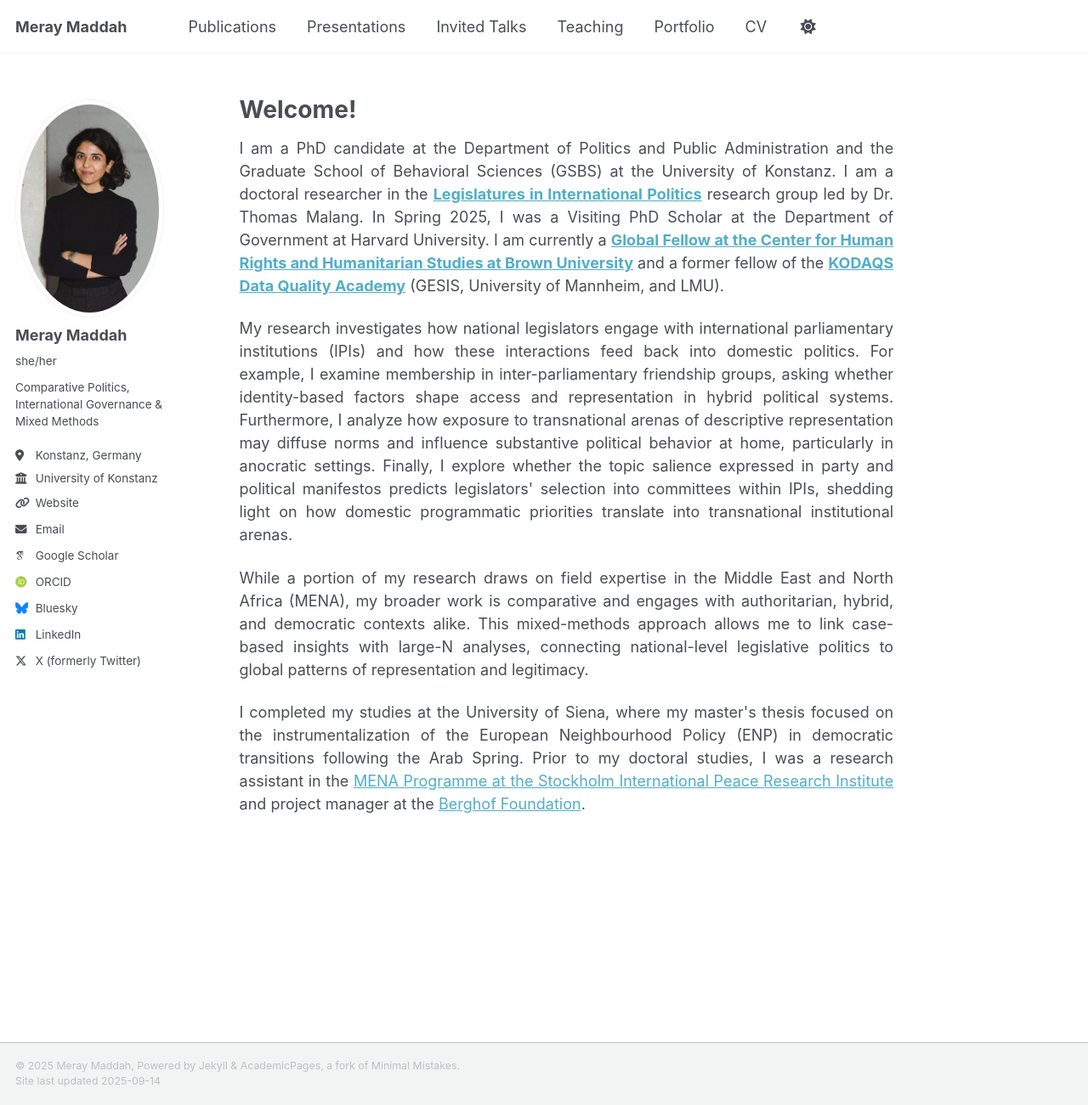
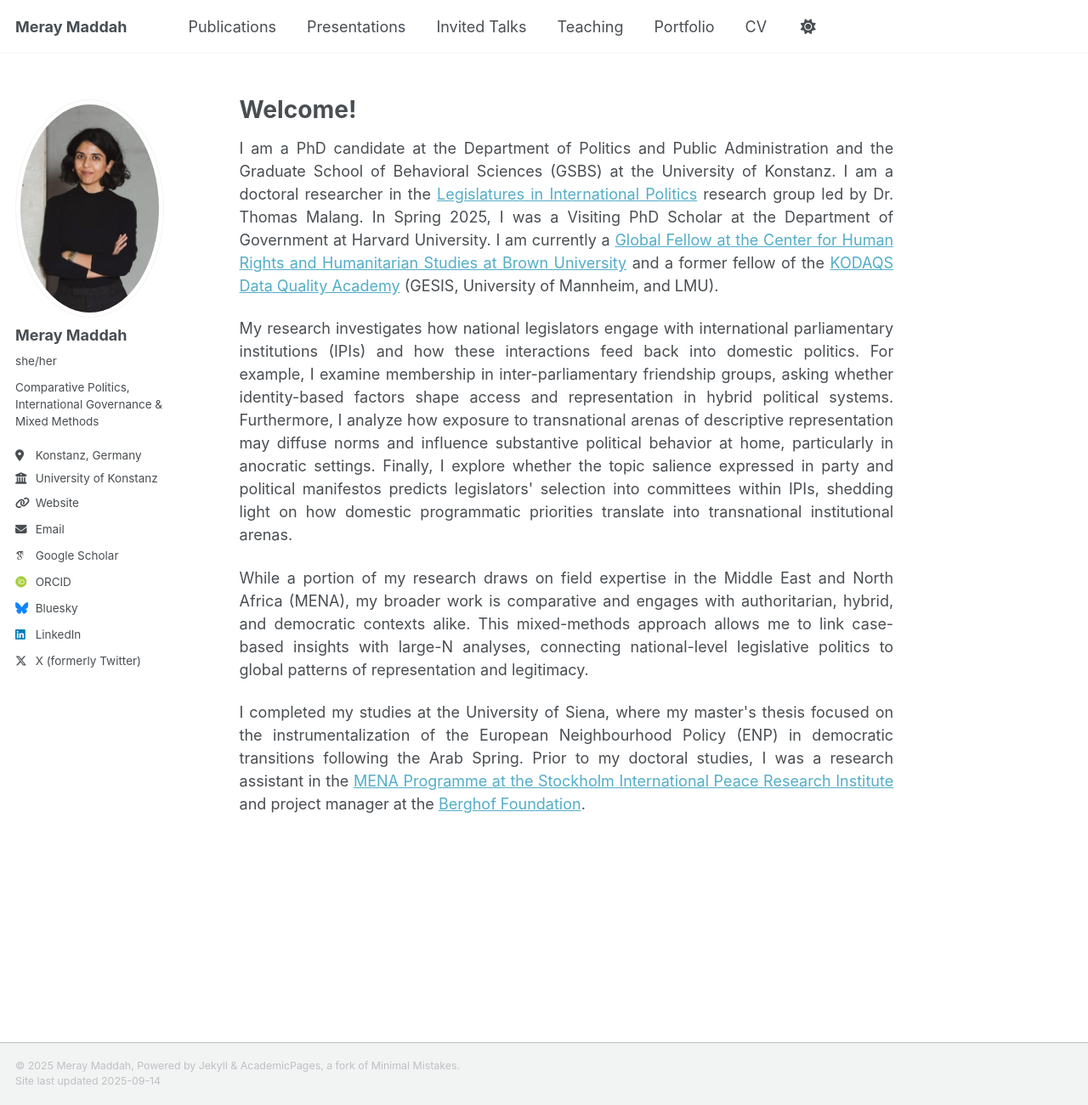
Before and after one commit to MerayMaddah/meraymaddah.github.io, a Jekyll site: the page built from _pages/about.md, in a window 1280 px wide and 1301 px high. Shown: the whole window at 85% size. Built offline with Jekyll 4.4.1, drawn with Linux system fonts in a browser that asks for light colours; some web fonts are replaced; a script that is not in the unit is left out.

Commit message:
Update about.md

```diff
--- a/_pages/about.md
+++ b/_pages/about.md
@@ -8,7 +8,7 @@ redirect_from:
 ---
 Welcome!
 ===============
-<p style='text-align: justify;'> I am a PhD candidate at the Department of Politics and Public Administration and the Graduate School of Behavioral Sciences (GSBS) at the University of Konstanz. I am a doctoral researcher in the <strong><a href="https://www.polver.uni-konstanz.de/en/malang0/">Legislatures in International Politics</a></strong> research group led by Dr. Thomas Malang. In Spring 2025, I was a Visiting PhD Scholar at the Department of Government at Harvard University. I am currently a <strong><a href="https://chrhs.watson.brown.edu/people/meray-maddah">Global Fellow at the Center for Human Rights and Humanitarian Studies at Brown University</a></strong> and a former fellow of the <strong><a href="https://www.gesis.org/en/gesis-training/kodaqs-academy">KODAQS Data Quality Academy</a></strong> (GESIS, University of Mannheim, and LMU). </p>
+<p style='text-align: justify;'> I am a PhD candidate at the Department of Politics and Public Administration and the Graduate School of Behavioral Sciences (GSBS) at the University of Konstanz. I am a doctoral researcher in the <a href="https://www.polver.uni-konstanz.de/en/malang0/">Legislatures in International Politics</a> research group led by Dr. Thomas Malang. In Spring 2025, I was a Visiting PhD Scholar at the Department of Government at Harvard University. I am currently a <a href="https://chrhs.watson.brown.edu/people/meray-maddah">Global Fellow at the Center for Human Rights and Humanitarian Studies at Brown University</a> and a former fellow of the <a href="https://www.gesis.org/en/gesis-training/kodaqs-academy">KODAQS Data Quality Academy</a> (GESIS, University of Mannheim, and LMU). </p>
 
 <p style='text-align: justify;'> My research investigates how national legislators engage with international parliamentary institutions (IPIs) and how these interactions feed back into domestic politics. For example, I examine membership in inter-parliamentary friendship groups, asking whether identity-based factors shape access and representation in hybrid political systems. Furthermore, I analyze how exposure to transnational arenas of descriptive representation may diffuse norms and influence substantive political behavior at home, particularly in anocratic settings. Finally, I explore whether the topic salience expressed in party and political manifestos predicts legislators' selection into committees within IPIs, shedding light on how domestic programmatic priorities translate into transnational institutional arenas. </p>
 
```
